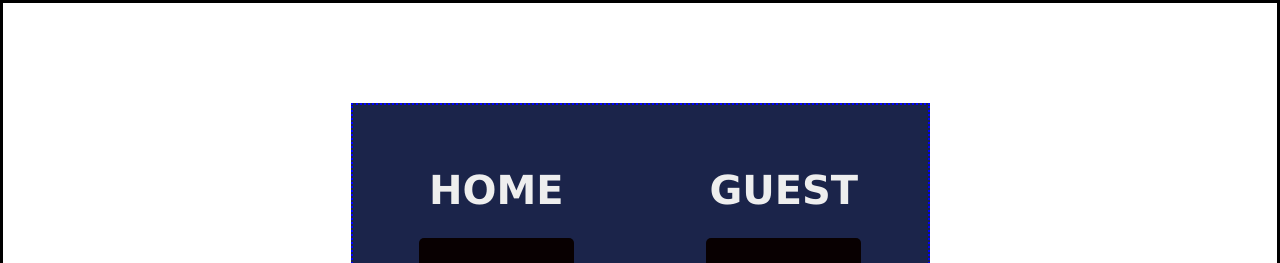
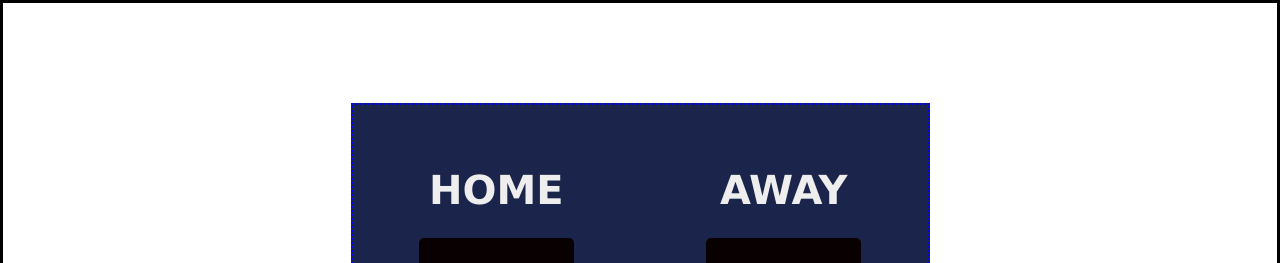
Before and after one commit to AirFish123/ScrimbaBasketballCounter, a plain HTML site: page index.html in a window 1280 px wide. Shown: the top 263 px of the page. Drawn offline with Linux system fonts and the light colour scheme; a web font is replaced by a local one.

Commit message:
Update index.html
Changed Guest to Away

```diff
--- a/index.html
+++ b/index.html
@@ -17,7 +17,7 @@
                 </div>
             </div>
             <div class="scoreContainer">
-                <h3 class="verdanaText">GUEST</h3>
+                <h3 class="verdanaText">AWAY</h3>
                 <div class="scorePoints">
                     <h2 class="scoreText" id="guestScore"></h2>
                 </div>
```
